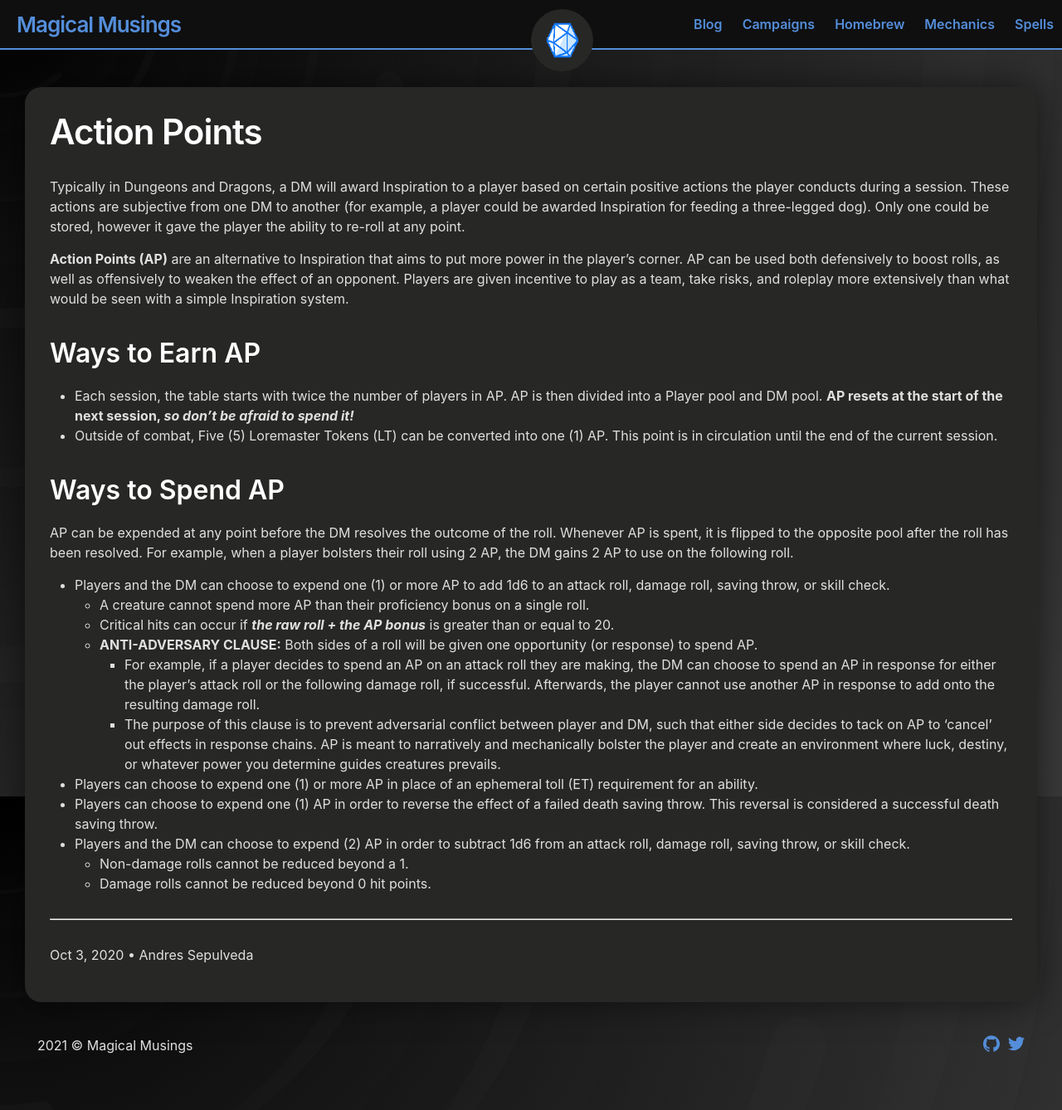
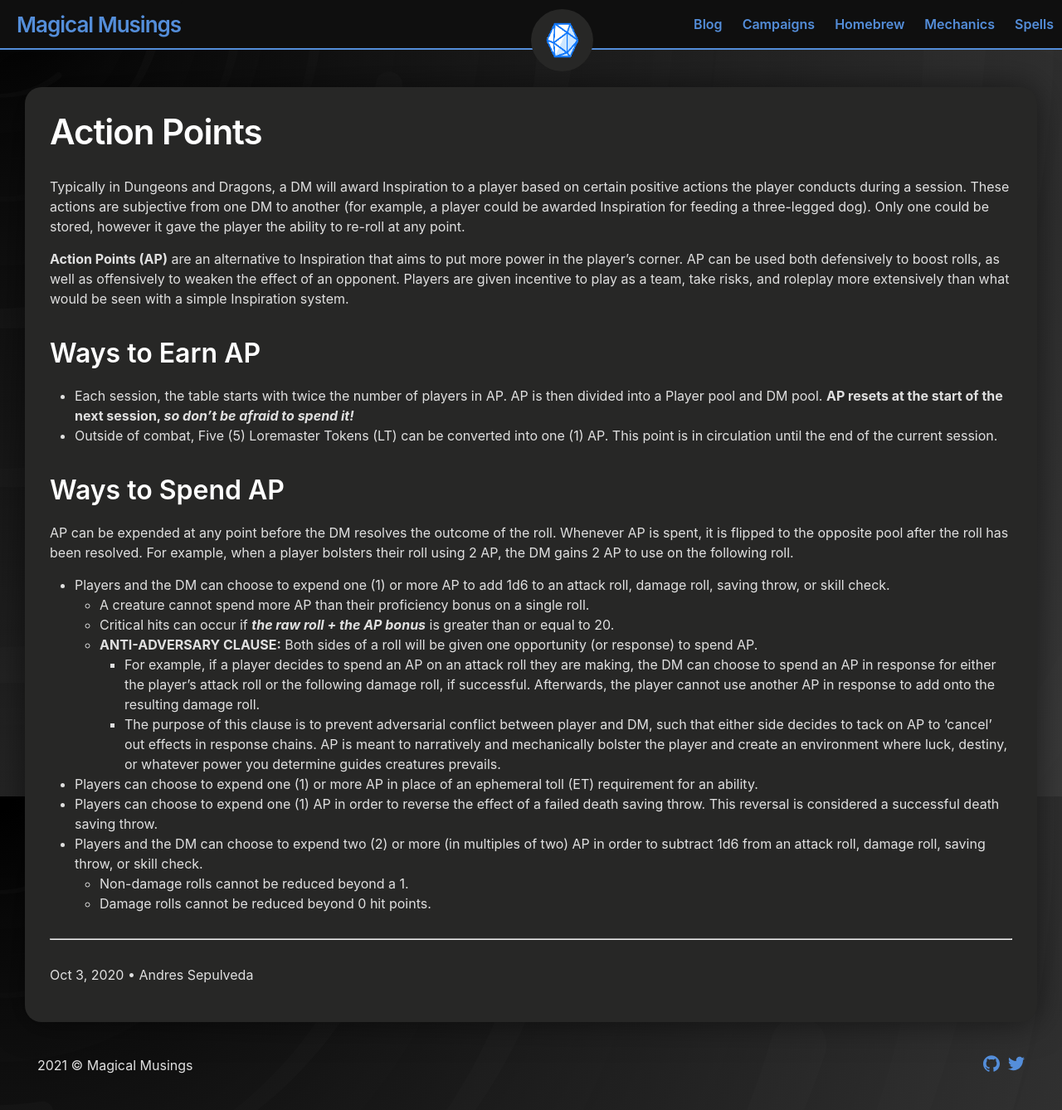
Before and after one commit to andersthemagi/magicalmusings.github.io, a Jekyll site: the page built from _posts/mechanics/2020-10-03-mechanics-ap.md, in a window 1280 px wide and 1338 px high. Shown: the whole window at 83% size. Built offline with Jekyll 4.4.1, drawn with Linux system fonts in a browser that asks for light colours.

Commit message:
Update 2020-10-03-mechanics-ap.md

```diff
--- a/_posts/mechanics/2020-10-03-mechanics-ap.md
+++ b/_posts/mechanics/2020-10-03-mechanics-ap.md
@@ -27,6 +27,6 @@ AP can be expended at any point before the DM resolves the outcome of the roll.
     - The purpose of this clause is to prevent adversarial conflict between player and DM, such that either side decides to tack on AP to 'cancel' out effects in response chains. AP is meant to narratively and mechanically bolster the player and create an environment where luck, destiny, or whatever power you determine guides creatures prevails.
 - Players can choose to expend one (1) or more AP in place of an ephemeral toll (ET) requirement for an ability.
 - Players can choose to expend one (1) AP in order to reverse the effect of a failed death saving throw. This reversal is considered a successful death saving throw.
-- Players and the DM can choose to expend (2) AP in order to subtract 1d6 from an attack roll, damage roll, saving throw, or skill check.
+- Players and the DM can choose to expend two (2) or more (in multiples of two) AP in order to subtract 1d6 from an attack roll, damage roll, saving throw, or skill check.
   - Non-damage rolls cannot be reduced beyond a 1.
   - Damage rolls cannot be reduced beyond 0 hit points.
```
